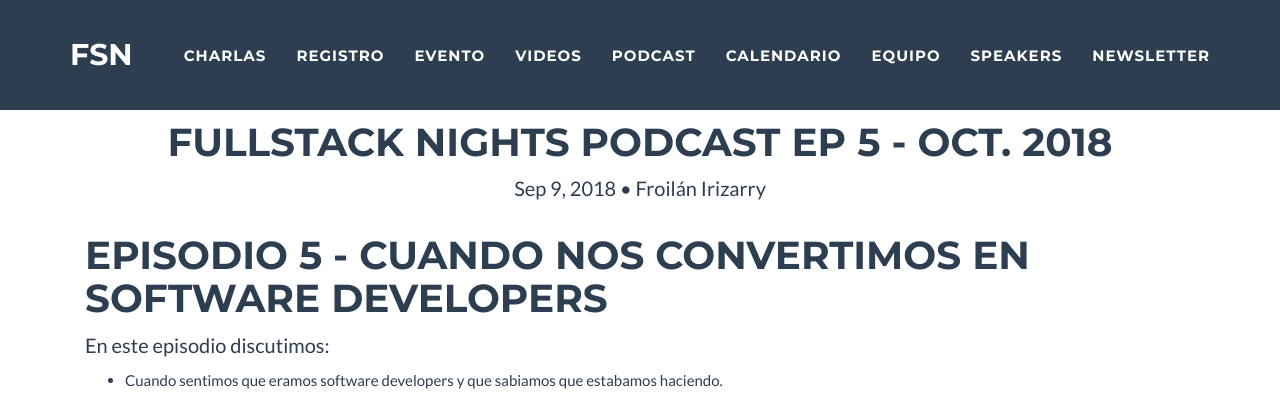
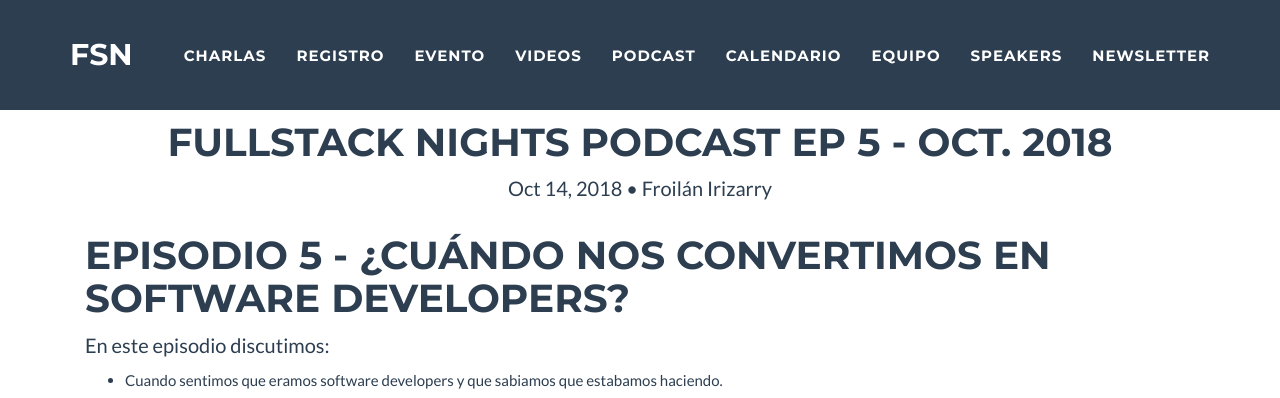
Before and after one commit to fullstacknights/fullstacknights.github.io, a Jekyll site: the page built from _podcast/2018-10-14-fullstack-nights-podcast-ep5.md, in a window 1280 px wide and 900 px high, cut to the strip 0-398 px from the top of the window. Built offline with Jekyll 4.4.1, drawn with Linux system fonts in a browser that asks for light colours.

Commit message:
Fixed date

```diff
--- a/_podcast/2018-10-14-fullstack-nights-podcast-ep5.md
+++ b/_podcast/2018-10-14-fullstack-nights-podcast-ep5.md
@@ -1,13 +1,13 @@
 ---
 layout: post
 title: "Fullstack Nights Podcast Ep 5 - Oct. 2018"
-date: 2018-09-09 00:00:00 -0400
+date: 2018-10-14 00:00:00 -0400
 categories: fsn podcast
 author: Froilán Irizarry
 description: En nuestro quinto episodio hablamos sobre cuando Giovanni y Froilan se sintieron comodos con llamarse software developer y cuando supimos que sabiamos lo que haciamos. Grabado el 14 de octubre de 2018.
 ---
 
-# Episodio 5 - Cuando nos convertimos en Software Developers
+# Episodio 5 - ¿Cuándo nos convertimos en Software Developers?
 
 En este episodio discutimos:
 
```
